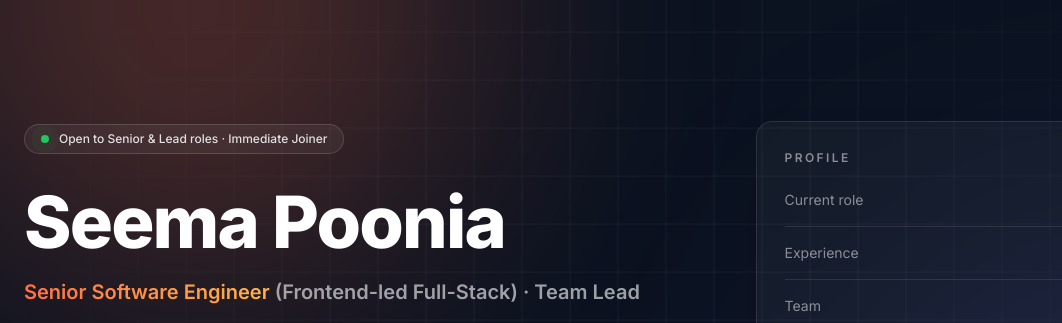
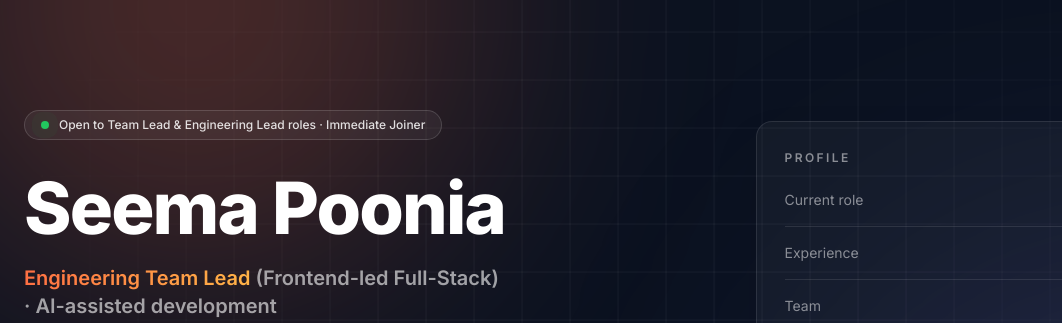
Before and after one commit to 127pooniapoonia/seemapoonia.me, an Astro site: page / in a window 1280 px wide. Shown: the part 106-429 px from the top of the page, 0-1062 px from the left. Built offline with nearby package versions, Linux system fonts and the light colour scheme; Astro itself is replaced by a stand-in of ours; animation ran at ten frames a second.

Commit message:
Reposition as Engineering Team Lead across portfolio
Replace 'Senior Software Engineer' headline, badges, CTAs, footer and SEO
metadata with 'Engineering Team Lead'; keep career-history mentions of Senior.

Co-Authored-By: Claude Sonnet 5.5 <noreply@anthropic.com>

```diff
--- a/src/components/About.astro
+++ b/src/components/About.astro
@@ -20,7 +20,7 @@ const highlights = [
         </h2>
         <div class="space-y-5 text-gray-600 leading-relaxed">
           <p>
-            I'm a <strong class="text-gray-900">Senior Software Engineer and Team Lead</strong> with 8 years of
+            I'm a <strong class="text-gray-900">Engineering Team Lead</strong> with 8 years of
             experience, 7 of them at Electrum, where I own the company's entire frontend ecosystem — from
             consumer-facing home-energy marketplaces to internal operations platforms. I care deeply about
             performance, accessibility and interfaces that earn user trust.
@@ -32,7 +32,7 @@ const highlights = [
             leadership calls when there's a new problem statement and no existing playbook.
           </p>
           <p>
-            I'm open to Senior and Lead roles in Hyderabad or remote, and I'm an
+            I'm open to Team Lead and Engineering Lead roles in Hyderabad or remote, and I'm an
             <strong class="text-gray-900">immediate joiner</strong>.
           </p>
         </div>
--- a/src/components/Contact.astro
+++ b/src/components/Contact.astro
@@ -15,10 +15,10 @@ const labelClass = 'block text-xs font-semibold text-gray-700 mb-1.5';
     <div class="reveal">
       <SectionLabel number="04" label="Contact" />
       <h2 class="text-4xl md:text-5xl font-extrabold tracking-tight leading-tight mb-6">
-        Hiring for a Senior or Lead role? <span class="text-gradient">Let's talk.</span>
+        Hiring for a Team Lead or Engineering Lead? <span class="text-gradient">Let's talk.</span>
       </h2>
       <p class="text-white/65 leading-relaxed mb-10 max-w-md">
-        I'm available immediately for Senior Software Engineer and Team Lead roles in Hyderabad or remote.
+        I'm available immediately for Team Lead and Engineering Lead roles in Hyderabad or remote.
         I usually reply within a day.
       </p>
 
--- a/src/components/Footer.astro
+++ b/src/components/Footer.astro
@@ -4,7 +4,7 @@ const year = new Date().getFullYear();
 
 <footer class="bg-ink border-t border-white/10 text-white/50 py-8">
   <div class="max-w-7xl mx-auto px-6 flex flex-col sm:flex-row items-center justify-between gap-4 text-xs">
-    <p>© {year} Seema Poonia · Senior Software Engineer &amp; Team Lead</p>
+    <p>© {year} Seema Poonia · Engineering Team Lead</p>
     <div class="flex gap-6">
       <a href="https://github.com/127pooniapoonia" target="_blank" rel="noopener noreferrer" class="hover:text-brand transition-colors">GitHub</a>
       <a href="https://www.linkedin.com/in/seema-poonia/" target="_blank" rel="noopener noreferrer" class="hover:text-brand transition-colors">LinkedIn</a>
--- a/src/components/Hero.astro
+++ b/src/components/Hero.astro
@@ -13,7 +13,7 @@ const focus = ['React', 'Angular', 'TypeScript', 'Node.js', 'AWS Lambda'];
     <div>
       <p class="intro inline-flex items-center gap-2.5 rounded-full border border-white/15 bg-white/5 px-4 py-1.5 text-xs font-medium text-white/85 mb-8" style="--d: 0ms">
         <span class="w-2 h-2 rounded-full bg-green-500 animate-pulse-dot"></span>
-        Open to Senior &amp; Lead roles · Immediate Joiner
+        Open to Team Lead &amp; Engineering Lead roles · Immediate Joiner
       </p>
 
       <h1 class="intro text-5xl sm:text-6xl lg:text-7xl font-extrabold tracking-tight leading-[1.05] mb-5" style="--d: 120ms">
@@ -21,8 +21,8 @@ const focus = ['React', 'Angular', 'TypeScript', 'Node.js', 'AWS Lambda'];
       </h1>
 
       <p class="intro text-lg sm:text-xl font-semibold mb-5" style="--d: 220ms">
-        <span class="text-gradient">Senior Software Engineer</span>
-        <span class="text-white/60"> (Frontend-led Full-Stack) <span class="whitespace-nowrap">· Team Lead</span></span>
+        <span class="text-gradient">Engineering Team Lead</span>
+        <span class="text-white/60"> (Frontend-led Full-Stack) <span class="whitespace-nowrap">· AI-assisted development</span></span>
       </p>
 
       <p class="intro text-white/65 text-base sm:text-lg leading-relaxed max-w-xl mb-10" style="--d: 320ms">
--- a/src/components/Projects.astro
+++ b/src/components/Projects.astro
@@ -165,7 +165,7 @@ const rest = projects.filter((p) => !p.featured);
             Immediate Joiner
           </p>
           <h3 class="text-2xl font-extrabold tracking-tight leading-snug mb-4">
-            Hiring for a Senior or <span class="text-gradient">Lead role?</span>
+            Hiring for a Team Lead or <span class="text-gradient">Engineering Lead?</span>
           </h3>
           <p class="text-sm text-white/65 leading-relaxed mb-8">
             I architect products, ship the first version, and lead the team that scales it.
--- a/src/layouts/Layout.astro
+++ b/src/layouts/Layout.astro
@@ -7,8 +7,8 @@ interface Props {
 }
 
 const {
-  title = 'Seema Poonia — Senior Software Engineer & Team Lead | React · Angular · TypeScript',
-  description = 'Senior Software Engineer (frontend-led full-stack) and Team Lead with 8 years building production platforms in React, Angular and TypeScript. Led a team of 7 at Electrum. Hyderabad, India · Immediate joiner.',
+  title = 'Seema Poonia — Engineering Team Lead | React · Angular · TypeScript',
+  description = 'Engineering Team Lead (frontend-led full-stack) with 8 years building production platforms in React, Angular and TypeScript. Led a team of 7 at Electrum. Hyderabad, India · Immediate joiner.',
 } = Astro.props;
 
 const canonicalURL = new URL(Astro.url.pathname, Astro.site);
@@ -76,12 +76,12 @@ const ogImage = new URL('/img/og-image.png', Astro.site);
         "@context": "https://schema.org",
         "@type": "Person",
         "name": "Seema Poonia",
-        "jobTitle": "Senior Software Engineer & Team Lead",
+        "jobTitle": "Engineering Team Lead",
         "url": "https://www.seemapoonia.me",
         "email": "seema.127poonia@gmail.com",
         "image": "https://www.seemapoonia.me/img/og-image.png",
         "nationality": "Indian",
-        "description": "Senior Software Engineer and Team Lead with 8 years of experience architecting and building scalable web products from scratch using React and Angular. Focused on system design, technical leadership, and end-to-end delivery.",
+        "description": "Engineering Team Lead with 8 years of experience architecting and building scalable web products from scratch using React and Angular. Focused on system design, technical leadership, and end-to-end delivery.",
         "worksFor": {
           "@type": "Organization",
           "name": "Electrum",
```
